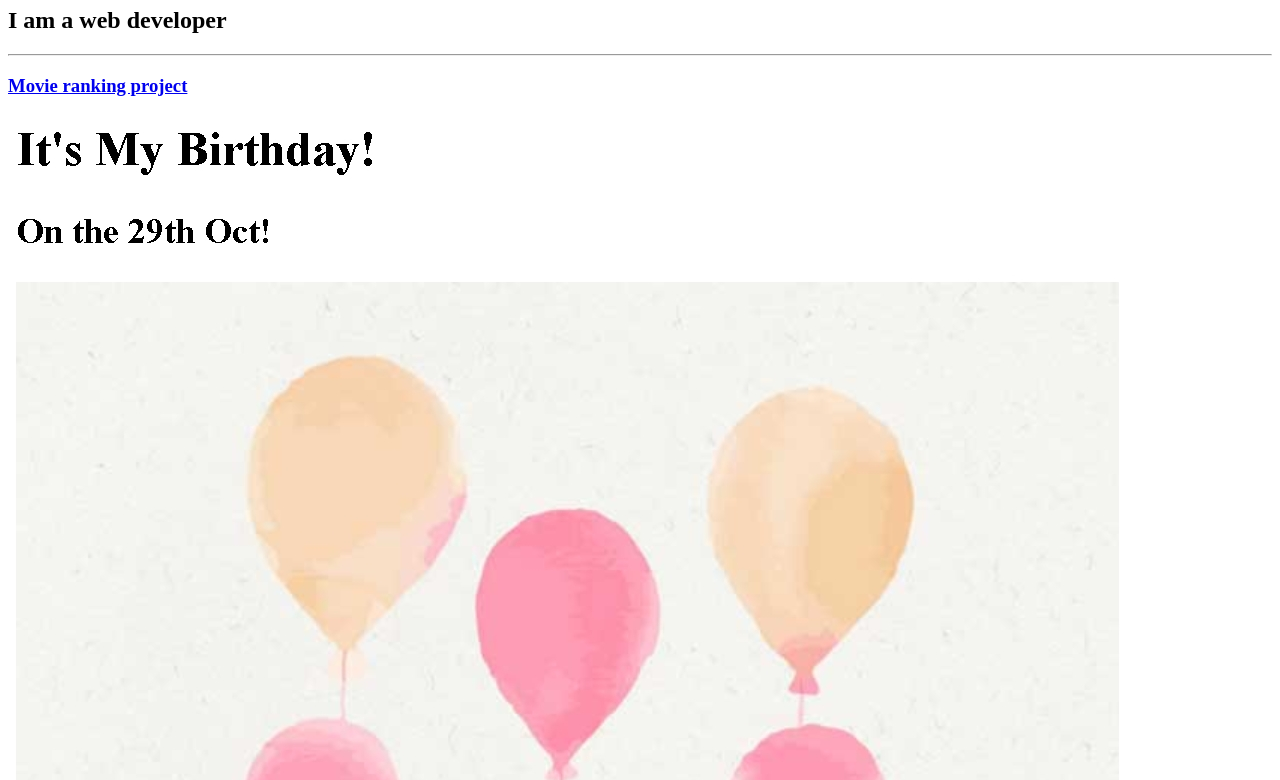
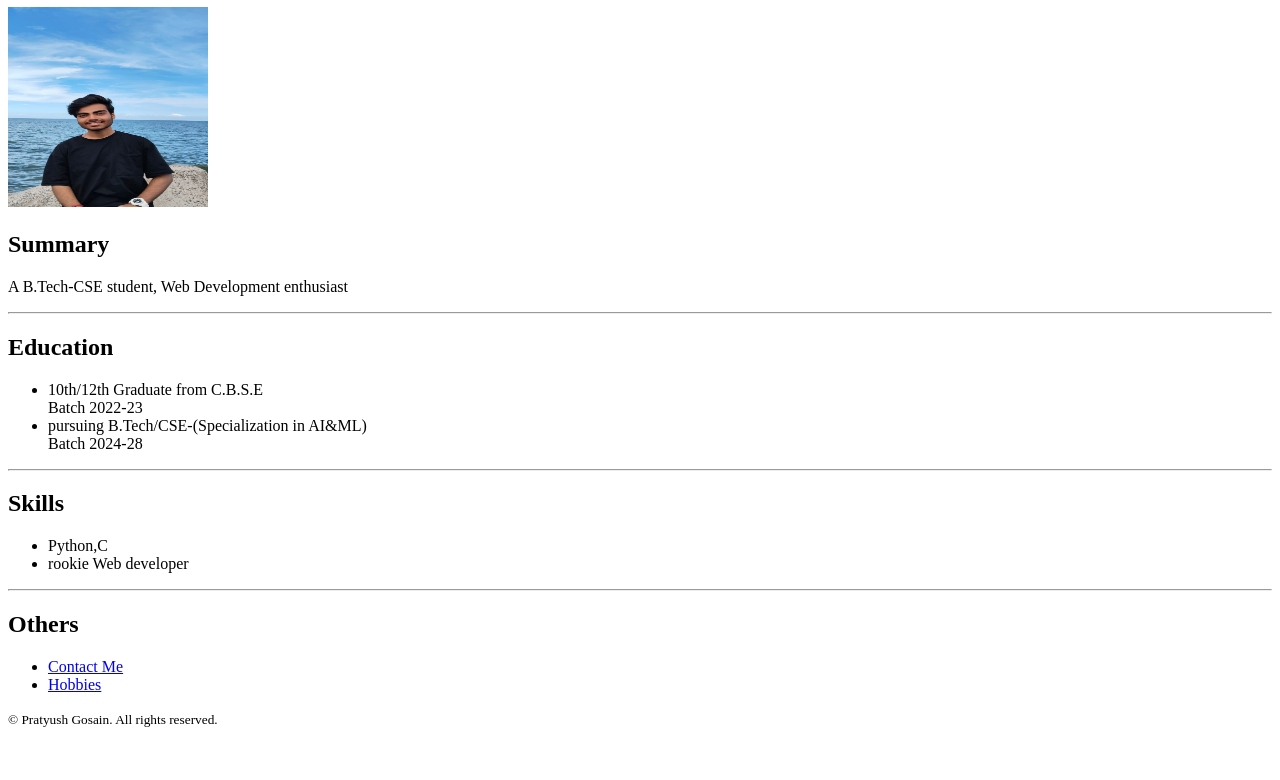
Before and after one commit to shade-loop/html-portfolio, a plain HTML site: page index.html in a window 1280 px wide. Shown: the part 73-853 px from the top of the page. After the commit the page ends 809 px from the top, so only its background shows below. Drawn offline with Linux system fonts and the light colour scheme.

Commit message:
Add files via upload

```diff
--- a/index.html
+++ b/index.html
@@ -1,37 +1,40 @@
-<!-- TODO 1: Create the HTML Boilerplate -->
-
-<!-- TODO 2: Add Your previous projects' HTML into the public folder -->
-
-<!-- TODO 3: Take screenshots of your project previews and add the images to the images folder -->
-
-<!-- TODO 4: Add titles/subtitles etc. -->
-
-<!-- TODO 5: Add a link to the project pages -->
-
-<!-- TODO 6: Add images to show the project previews
-HINT for TODO 6: You can use the height attribute set to 200 to make the image smaller:
-https://developer.mozilla.org/en-US/docs/Web/HTML/Element/img#attr-height -->
-
-<!-- TODO 7: Add the Contact Me and About Me page links -->
-
 <!DOCTYPE html>
 <html lang="en">
 <head>
     <meta charset="UTF-8">
     <meta name="viewport" content="width=device-width, initial-scale=1.0">
-    <title>Portfolio</title>
+    <title>Resume</title>
 </head>
 <body>
-    <h1>Pratyush's Portfolio</h1>
-    <h2>I am a web developer</h2>
+    <h1>Pratyush Gosain</h1>
+    <img src="./mypic.jpg" width="200" height="200">
+    <h2>Summary</h2>
+    <p>A B.Tech-CSE student, Web Development enthusiast</p>
     <hr/>
-    <h3><a href="../2.4 Movie Ranking Project/index.html">Movie ranking project</a></h3>
-    <img src="./bday.jpeg">
+    <h2>Education</h2>
+    <ul>
+        <li>10th/12th Graduate from C.B.S.E<br/>
+            Batch 2022-23
+        <li>pursuing B.Tech/CSE-(Specialization in AI&ML)<br/>
+            Batch 2024-28</li>
+    </ul>
+    <hr/>
+    <h2>Skills</h2>
+    <ul>
+        <li>Python,C</li>
+        <li>rookie Web developer</li>
+    </ul>
+    <hr/>
+    <h2>Others</h2>
+    <ul>
+        <li><a href="./contact.html">Contact Me</a></li>
+        <li><a href="./hobbies.html">Hobbies</a></li>
+    </ul>
 
-    <h3><a href="../3.4 Birthday Invite Project/index.html">Birthday invite</a></h3>
-
-    <img src="./movie.jpeg">
-    <hr/>
-    <a href="../4.1 webpage/public/contact.html">Contact me</a>
+    <footer>
+        <small>
+            © Pratyush Gosain. All rights reserved.
+        </small>
+    </footer>
 </body>
 </html>
```
Also changed, not shown: contact.html (added, +3 -0 lines), hobbies.html (added, +5 -0 lines), mypic.jpg (added).
